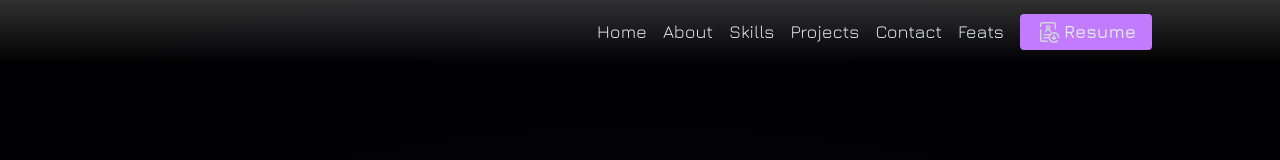
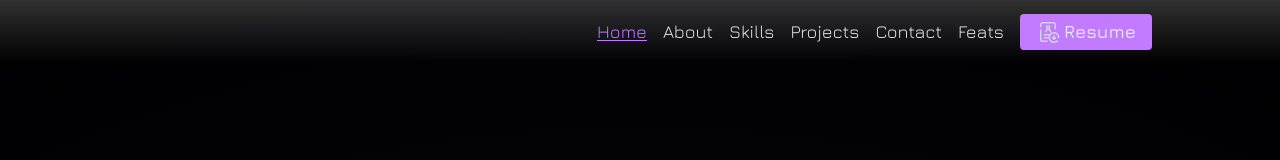
Before and after one commit to Chinmaya-V/portfolio, a Next.js app: page / in a window 1280 px wide. Shown: the top 160 px of the page. Built offline with nearby package versions, Linux system fonts and the light colour scheme.

Commit message:
feat: update navbar highlights

```diff
--- a/src/components/navbar/mobile-nav.tsx
+++ b/src/components/navbar/mobile-nav.tsx
@@ -1,27 +1,62 @@
 'use client'
-import React from 'react'
+import React, { MouseEvent, useEffect } from 'react'
 import { NAV_ITEMS } from './nav-items'
-import Link from 'next/link'
 import dynamic from 'next/dynamic'
+import { useRouter } from 'next/navigation'
+import { useNavbarStore } from '@/stores/navbar/navbarStore'
 
-const MobileNav = ({ pathname = '/' }) => {
+const NavLinks = ({
+  href,
+  label,
+  icon,
+}: {
+  href: string
+  label: string
+  icon: ({
+    fill,
+    size,
+  }: {
+    fill?: string | undefined
+    size?: string | undefined
+  }) => React.JSX.Element
+}) => {
+  const { link, setLink } = useNavbarStore()
+  const router = useRouter()
+
+  const handleClick = (e: MouseEvent<HTMLButtonElement>) => {
+    e.preventDefault()
+    if (href === link) return
+    setLink(href)
+    router.replace(href)
+  }
+
+  useEffect(() => {
+    const path = window.location.pathname + window.location.hash
+    if (path === href) {
+      setLink(href)
+    }
+  }, [href, setLink])
+
+  return (
+    <button
+      id={label}
+      onClick={handleClick}
+      className={`w-10 h-10 rounded flex flex-col items-center justify-center transition-all duration-200 ${
+        href === link
+          ? 'bg-purple-600/75 z-30 scale-125 shadow-[0_4px_24px_4px_rgba(139,92,246,0.7)]'
+          : ''
+      }`}>
+      {icon({ size: '24px', fill: href === link ? '#ffffff' : '#581c87' })}
+      <p className="text-[8px]">{label}</p>
+    </button>
+  )
+}
+
+const MobileNav = () => {
   return (
     <div className="w-full flex gap-2 px-1 justify-evenly items-center">
       {NAV_ITEMS.map(({ href, label, icon }) => {
-        const isActive = pathname === href
-        return (
-          <Link
-            key={label}
-            href={href}
-            className={`w-10 h-10 rounded flex flex-col items-center justify-center transition-all duration-200 ${
-              isActive
-                ? 'bg-purple-600/75 z-30 scale-125 shadow-[0_4px_24px_4px_rgba(139,92,246,0.7)]'
-                : ''
-            }`}>
-            {icon({ size: '24px', fill: isActive ? '#ffffff' : '#581c87' })}
-            <p className="text-[8px]">{label}</p>
-          </Link>
-        )
+        return <NavLinks key={label} href={href} label={label} icon={icon} />
       })}
     </div>
   )
--- a/src/components/navbar/navbar.tsx
+++ b/src/components/navbar/navbar.tsx
@@ -1,16 +1,46 @@
 'use client'
 import { jura_font } from '@/utils/fonts'
-import Link from 'next/link'
 import IconDownload from '../icons/icon-download'
-import { useState } from 'react'
+import { MouseEvent, useEffect, useState } from 'react'
 import dynamic from 'next/dynamic'
 import MobileNav from './mobile-nav'
 import { NAV_ITEMS } from './nav-items'
-import { usePathname } from 'next/navigation'
+import { useRouter } from 'next/navigation'
+import { useNavbarStore } from '@/stores/navbar/navbarStore'
+
+const NavLinks = ({ href, label }: { href: string; label: string }) => {
+  const { link, setLink } = useNavbarStore()
+  const router = useRouter()
+
+  const handleClick = (e: MouseEvent<HTMLButtonElement>) => {
+    e.preventDefault()
+    if (href === link) return
+    setLink(href)
+    router.replace(href)
+  }
+
+  useEffect(() => {
+    const path = window.location.pathname + window.location.hash
+    if (path === href) {
+      setLink(href)
+    }
+  }, [href, setLink])
+
+  return (
+    <button
+      id={label}
+      onClick={handleClick}
+      className={`icon-wrapper flex justify-center items-center gap-2
+                   hover:text-purple-400 hover:underline underline-offset-2
+                  ${href === link ? 'text-purple-400 underline' : 'text-gray-200'}`}>
+      {label}
+    </button>
+  )
+}
 
 const Navbar = () => {
   const [isHover, setIsHover] = useState(false)
-  const pathname = usePathname()
+
   return (
     <>
       <nav
@@ -19,17 +49,7 @@ const Navbar = () => {
         <div className="flex items-center justify-end-safe gap-4 w-full max-w-5xl">
           <div className="flex items-center gap-4 ">
             {NAV_ITEMS.map(({ href, label }) => {
-              const isActive = pathname === href
-              return (
-                <Link
-                  key={label}
-                  href={href}
-                  className={`icon-wrapper flex justify-center items-center gap-2
-                   hover:text-purple-400 hover:underline underline-offset-2
-                  ${isActive ? 'text-purple-400 underline' : 'text-gray-200'}`}>
-                  {label}
-                </Link>
-              )
+              return <NavLinks key={label} href={href} label={label} />
             })}
           </div>
 
@@ -46,7 +66,7 @@ const Navbar = () => {
       <div
         className={`sm:hidden fixed bottom-2 px-8 py-1 w-[90%] h-14 z-20 bg-white/50 rounded-2xl p-2
         flex items-center justify-center gap-2 backdrop-blur-sm text-gray-200 text-lg ${jura_font.className}`}>
-        <MobileNav pathname={pathname} />
+        <MobileNav />
       </div>
     </>
   )
--- /dev/null
+++ b/src/stores/navbar/navbarStore.tsx
@@ -0,0 +1,11 @@
+import { create } from 'zustand'
+
+interface NavbarStore {
+  link: string
+  setLink: (newHref: string) => void
+}
+
+export const useNavbarStore = create<NavbarStore>((set) => ({
+  link: '/#home',
+  setLink: (link: string) => set({ link }),
+}))
```
Also changed, not shown: package.json (+6 -5 lines), 1 other file (tests, documents, lock files or other folders).
